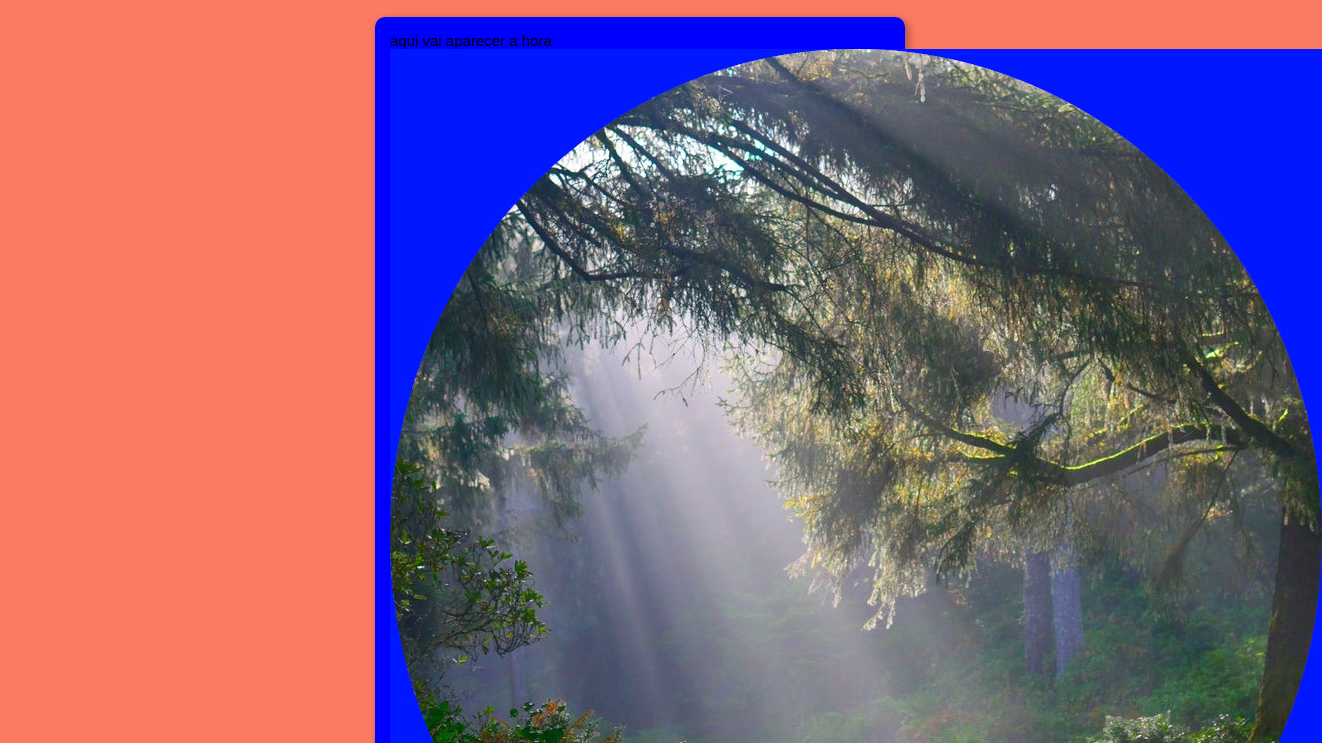
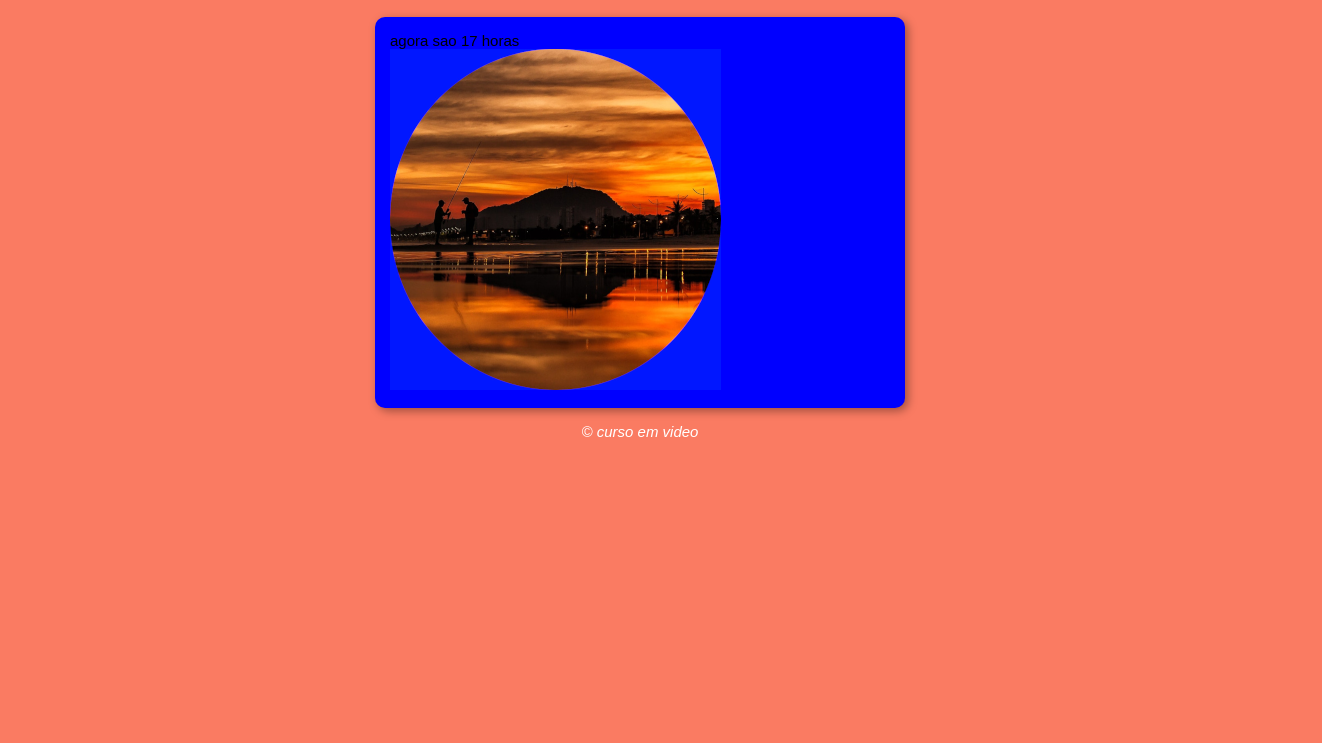
Before and after one commit to otavioboyko/javascript, a plain HTML site: page exercicios/atividade02/ex001.html in a window 1280 px wide. Shown: the part 57-800 px from the top of the page, 1322 px wide, since content can reach past the window. Drawn offline with Linux system fonts and the light colour scheme.

Commit message:
ggifitfitgiug

```diff
--- a/exercicios/atividade02/ex001.html
+++ b/exercicios/atividade02/ex001.html
@@ -7,7 +7,7 @@
     <title>modelo de exercicio</title>
     <link rel="stylesheet" href="estilo.css">
 </head>
-<body>
+<body onload="carregar()">
     <header>
         <h1>hora do dia</h1>
     </header>
@@ -16,7 +16,7 @@
             aqui vai aparecer a hora
         </div>
         <div id="foto">
-         <img src="imagens/manha.jpg" alt="">
+         <img id="imagem" src="imagens/manha.png" alt="fotos do dia">
         </div>
     </section>
     <footer>
--- a/exercicios/atividade02/script.js
+++ b/exercicios/atividade02/script.js
@@ -1 +1,18 @@
-alert('ola')
+function carregar() {
+    var msg = window.document.getElementById('msg')
+    var img = window.document.getElementById('imagem')
+    var data = new Date()
+    var hora = data.getHours()
+    //var hora = 9
+    msg.innerHTML = `agora sao ${hora} horas`
+    if (hora >= 0 &&  hora < 12) {
+        //bom dia
+        img.src = 'imagens/manha.png'
+    } else if (hora >= 12 && hora < 18) {
+        //boa tarde
+        img.src = 'imagens/tarde.png'
+    } else {
+        //boa noite
+        img.src = 'imagens/noite.png'
+    }
+}
```
Also changed, not shown: exercicios/atividade02/imagens/manha.png (added), exercicios/atividade02/imagens/noite.png (added), exercicios/atividade02/imagens/tarde.png (added).
